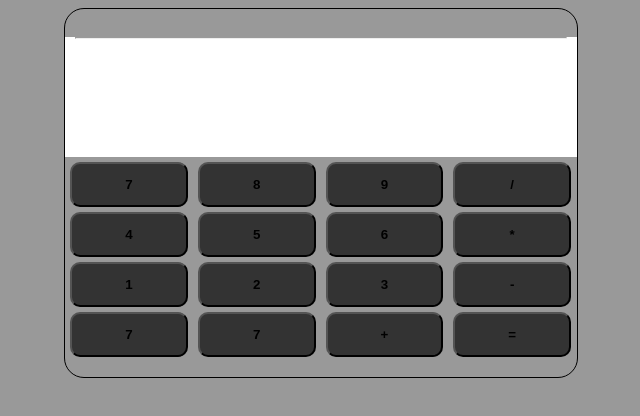
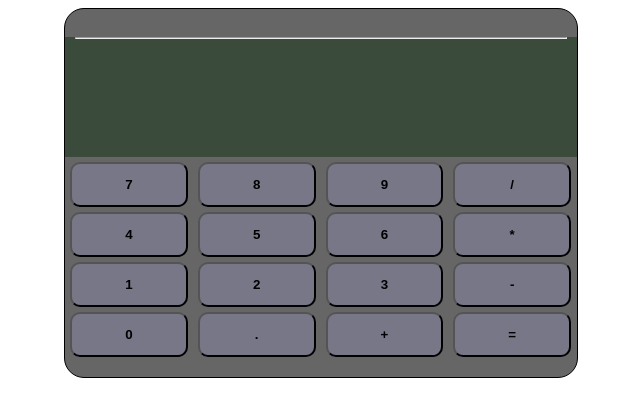
Before and after one commit to davijunior/calculadora-redux, a React app: page / in a window 1280 px wide. Shown: the whole page, without its empty margins (328-968 px from the left). Built offline with nearby package versions, Linux system fonts and the light colour scheme.

Commit message:
ajuste nos botões e cores

```diff
--- a/src/components/App.js
+++ b/src/components/App.js
@@ -69,10 +69,10 @@ class App extends React.Component{
 				</div>
 				<div className="buttonArea">
 					<div className="btn-container">
-						<Button number="7"/>
+						<Button number="0"/>
 					</div>
 					<div className="btn-container">
-						<Button number="7"/>
+						<Button number="."/>
 					</div>
 					<div className="btn-container">
 						<button onClick={() => this.getOperator("+")}>+</button>
--- a/src/styles/main.sass
+++ b/src/styles/main.sass
@@ -1,7 +1,8 @@
 body
 	width: 100vw
-	background: #999
+	background: #FFF
 	.calculadora
+		background: #666
 		width: 40vw
 		border-radius: 20px
 		border: 1px solid
@@ -11,9 +12,10 @@ body
 		.visor
 			height: 60px
 			position: relative
-			background: #FFF
+			background: #223c23a1
 			padding-left: 10px
 			padding-right: 10px
+			color: #27ff00
 			.memo
 				font-size: 10px
 		.buttonArea
@@ -28,7 +30,7 @@ body
 				height: 100%
 				position: relative
 				button
-					background: #333333
+					background: #777788
 					color: #000
 					font-weight: bold
 					width: 100%
```
